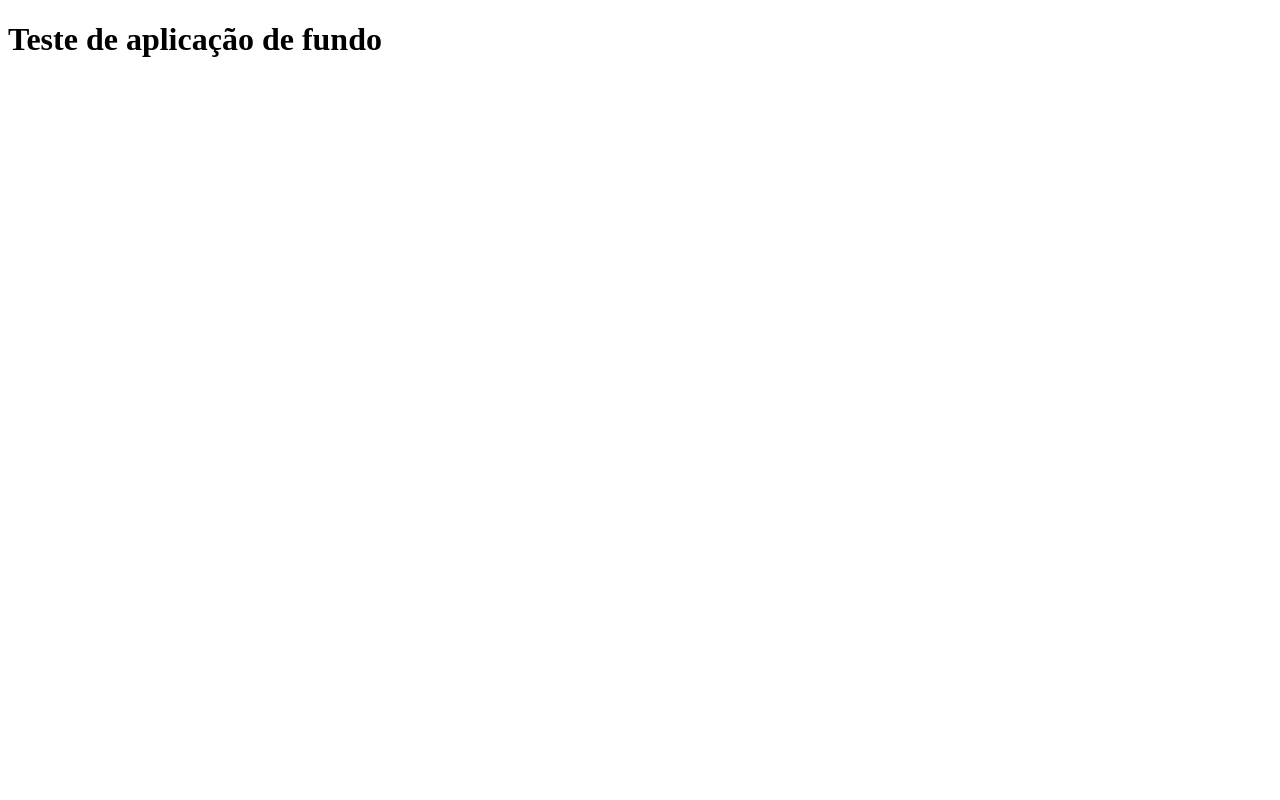
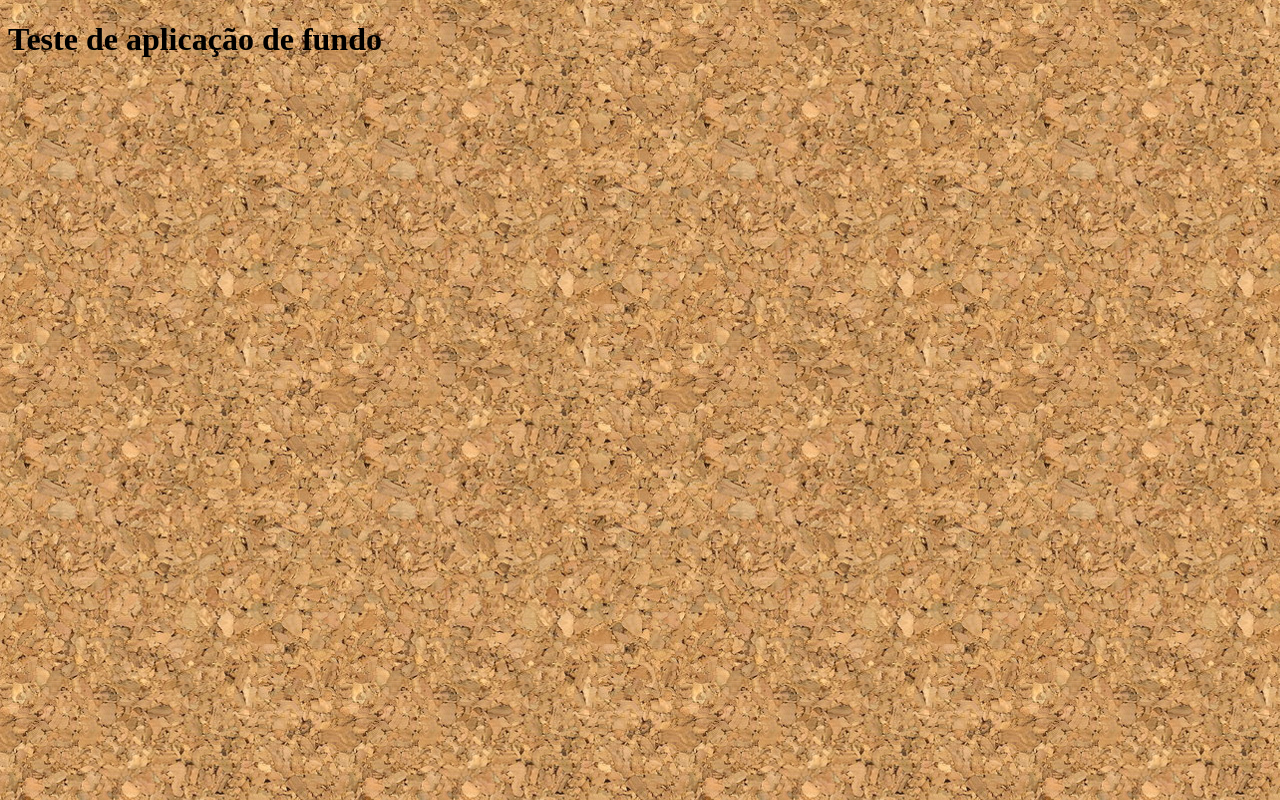
Before and after one commit to luhenriquesilva/htmlcss, a plain HTML site: page exercicio modulo 03/ex21 capitulo 19/fundo02.html in a window 1280 px wide. Drawn offline with Linux system fonts and the light colour scheme.

Commit message:
Update fundo02.html

```diff
--- a/exercicio modulo 03/ex21 capitulo 19/fundo02.html
+++ b/exercicio modulo 03/ex21 capitulo 19/fundo02.html
@@ -7,7 +7,7 @@
     <title>Personalização dos fundos</title>
     <style>
         body{
-            background-image: url();
+            background-image: url(imagens/wallpaper001.jpg);
         }
     </style>
 </head>
```
